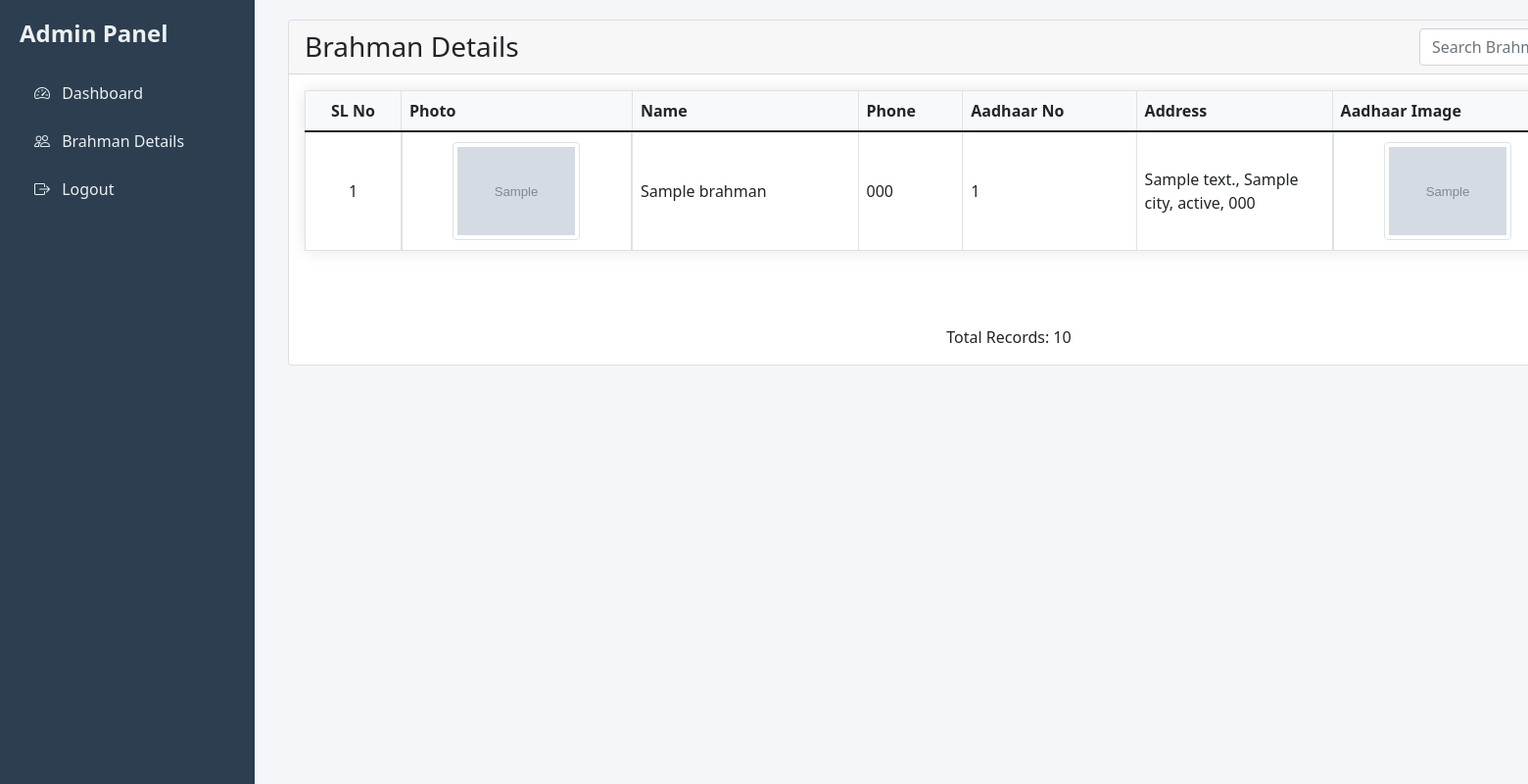
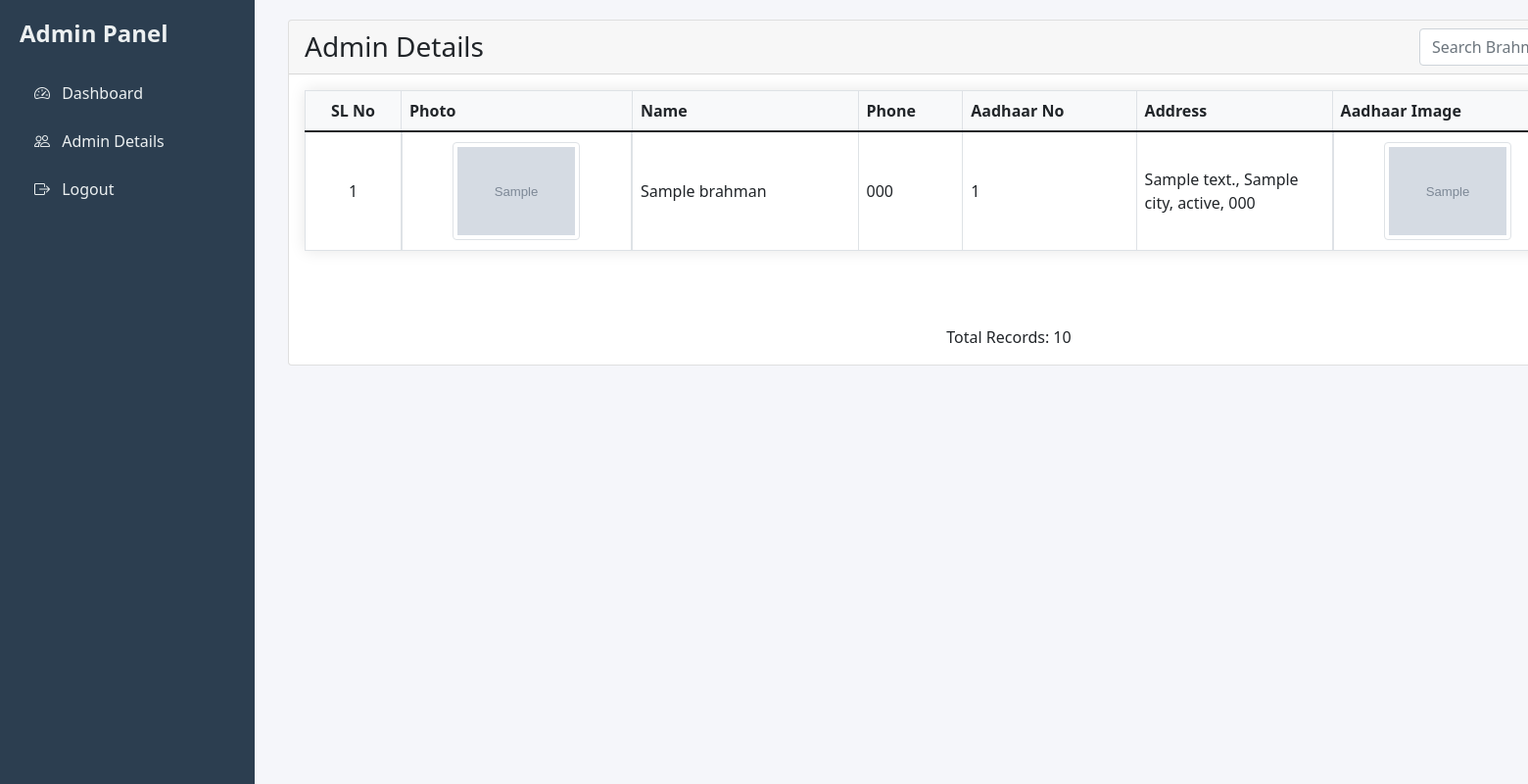
Before and after one commit to Altaf549/admin_shopping, a CodeIgniter 4 app: the page made by app/Views/admin/brahman.php in a window 1560 px wide; the page is wider, and only the part inside the window is pictured. Shown: that part at 98% size. Run offline with PHP 8.4 and a stand-in for CodeIgniter, Linux system fonts and the light colour scheme; the template is opened without the code that fills it: most values are stand-ins (such as "Sample title", 1, 10 or a date in 2020); grey boxes marked "Sample" are stand-in pictures; data that the repository does not hold is empty; some libraries are stand-ins or nearby versions.

Commit message:
Update Brahman controller and views

```diff
--- a/app/Controllers/Admin/Brahman.php
+++ b/app/Controllers/Admin/Brahman.php
@@ -30,7 +30,7 @@ class Brahman extends Controller
             'brahmans' => $brahmanModel->paginate(10, 'brahmans'),
             'pager' => $brahmanModel->pager,
             'total' => $brahmanModel->getBrahmansCount($search),
-            'title' => 'Brahman Details',
+            'title' => 'Admin Details',
             'page' => 'brahman',
             'search' => $search
         ];
--- a/app/Views/admin/brahman.php
+++ b/app/Views/admin/brahman.php
@@ -149,7 +149,7 @@
             <div class="container-fluid">
                 <div class="card">
                     <div class="card-header d-flex justify-content-between align-items-center">
-                        <h3 class="card-title mb-0">Brahman Details</h3>
+                        <h3 class="card-title mb-0">Admin Details</h3>
                         <form id="searchForm" method="get" action="" class="search-container">
                             <input type="text" name="search" class="form-control me-2" placeholder="Search Brahmans..." value="<?= esc(service('request')->getGet('search') ?? '') ?>">
                             <button type="submit" class="btn btn-primary">
--- a/app/Views/admin/templates/sidebar.php
+++ b/app/Views/admin/templates/sidebar.php
@@ -7,7 +7,7 @@
         </a>
 
         <a class="nav-link <?php echo $page === 'brahman' ? 'active' : ''; ?>" href="<?= site_url('admin/brahman') ?>">
-            <i class="bi bi-people me-2"></i> Brahman Details
+            <i class="bi bi-people me-2"></i> Admin Details
         </a>
 
         <a class="nav-link" href="<?= site_url('logout') ?>">
```
Also changed, not shown: 1 other file.
